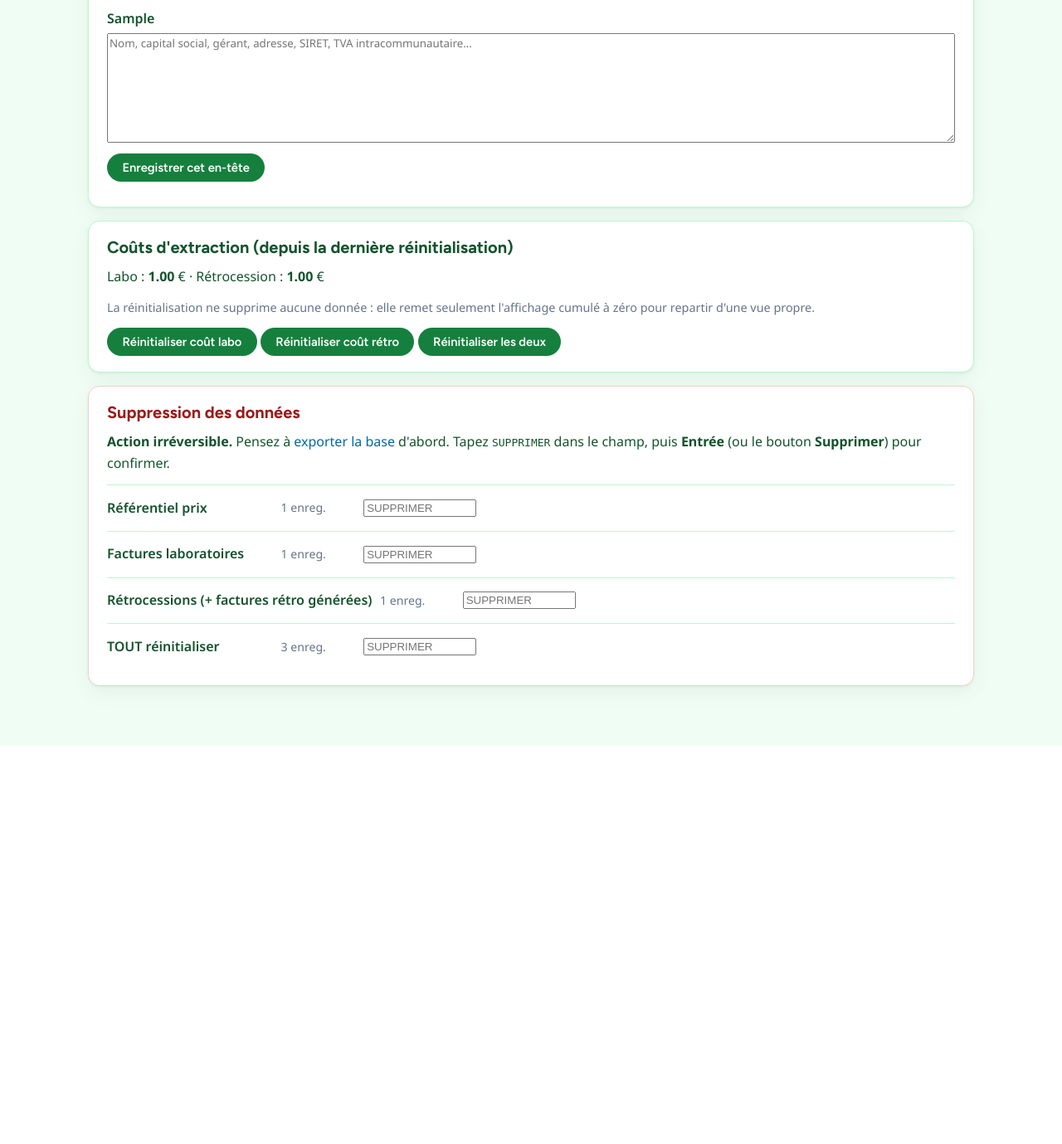
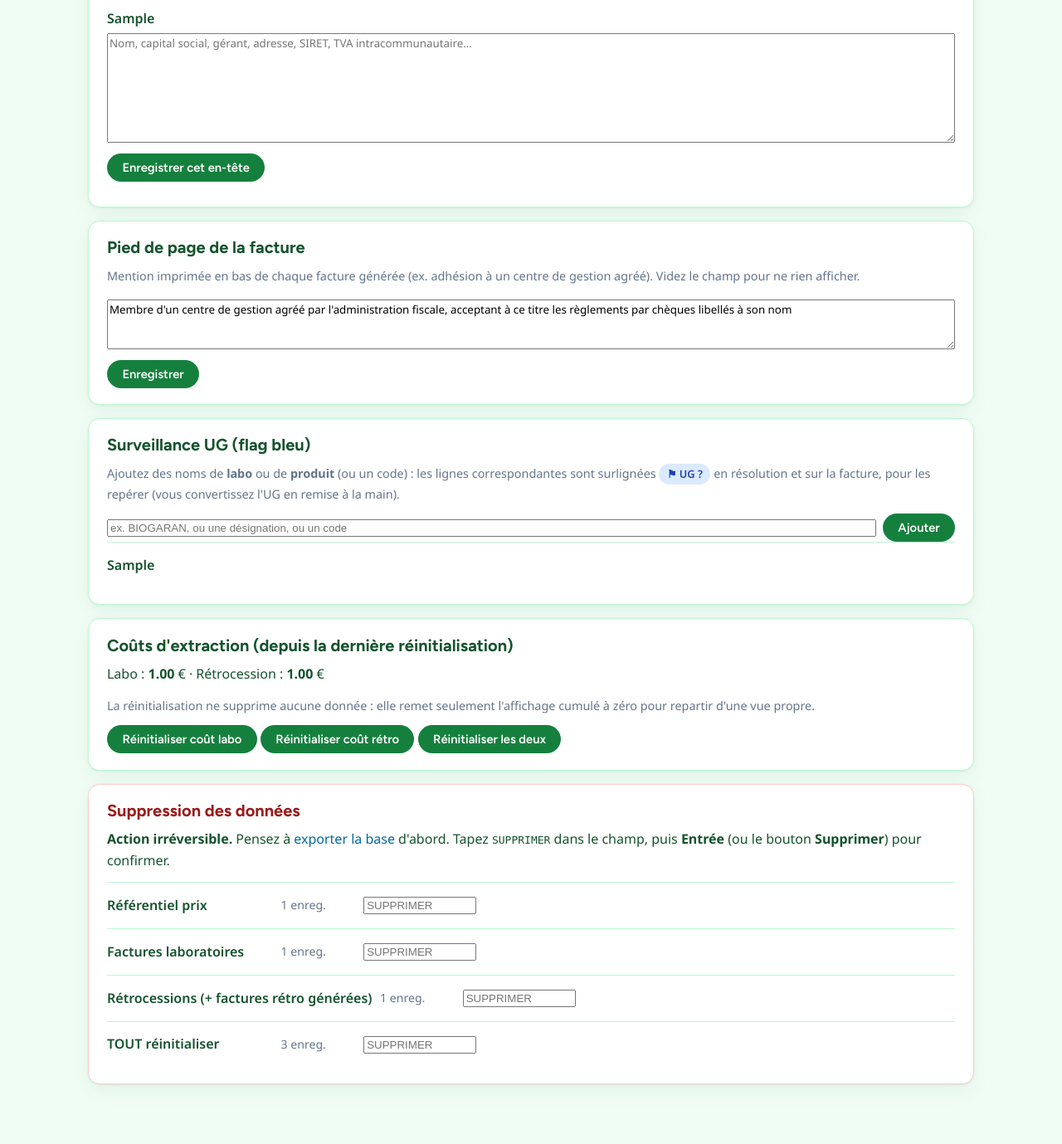
Before and after one commit to jeydead81/RetroBuddy, a FastAPI app: page /reglages in a window 1280 px wide. Shown: the part 1379-2758 px from the top of the page at 83% size. Before the commit the page ends 2278 px from the top, so only its background shows below. Run offline with FastAPI, Linux system fonts and the light colour scheme; data comes from the database, SQL or seed files in the repository; tables that the repository leaves empty hold one stand-in row (values such as "Sample post").

Commit message:
feat: destinataire nom+adresse, pied de page configurable, surveillance UG (flag bleu)
1) Destinataire affiché en bloc (nom + adresse) sur la facture générée, comme le
   modèle LGO. Adresse extraite de la facture LGO (schéma + prompt + colonne
   retro_documents). S'applique aux factures ré-importées.

2) Pied de page configurable (Réglages, défaut = mention CGA « Membre d'un centre
   de gestion agréé… »), imprimé en bas de la facture (écran + PDF).

3) Surveillance UG : liste de labos/produits/codes à flaguer en bleu (badge
   « ⚑ UG ? ») en résolution et sur la facture, pour repérer vite les produits à
   UG. L'app ne gère PAS l'UG (l'utilisateur la convertit en remise à la main) —
   juste le flag. Table surveillance + section Réglages (ajouter/retirer).

256 tests verts.

Co-Authored-By: Claude Opus 4.8 <noreply@anthropic.com>

```diff
--- a/app/db.py
+++ b/app/db.py
@@ -84,6 +84,10 @@ CREATE TABLE IF NOT EXISTS parametres (
 CREATE TABLE IF NOT EXISTS entetes_facture (
   emettrice TEXT PRIMARY KEY, mentions TEXT
 );
+
+CREATE TABLE IF NOT EXISTS surveillance (
+  id INTEGER PRIMARY KEY, terme TEXT NOT NULL
+);
 """
 
 # Colonnes ajoutées après la V1 initiale. Migration idempotente : la base
@@ -103,6 +107,7 @@ _COLONNES_AJOUTEES = [
     ("retro_documents", "empreinte", "TEXT"),
     # 'facture' (prix issu d'une facture labo) | 'resolution' (prix saisi à la main).
     ("referentiel_prix", "source", "TEXT DEFAULT 'facture'"),
+    ("retro_documents", "pharmacie_destinataire_adresse", "TEXT"),   # bloc adresse du destinataire
 ]
 
 
--- a/app/main.py
+++ b/app/main.py
@@ -7,6 +7,7 @@ from fastapi import Depends, FastAPI, Form, HTTPException, Request, UploadFile
 from fastapi.responses import FileResponse, HTMLResponse, RedirectResponse, Response
 from fastapi.templating import Jinja2Templates
 
+from app import surveillance
 from app.config import charger_config, enregistrer_cle_api
 from app.db import get_connection, init_db
 from app.format_util import fmt_qte
@@ -25,7 +26,7 @@ from app.temps3.rematch import rematcher
 from app.temps4.export_csv import facture_csv
 from app.temps4.export_pdf import facture_pdf
 from app.temps4.export_xlsx import facture_xlsx
-from app.temps4.facture_builder import construire_facture
+from app.temps4.facture_builder import PIED_FACTURE_DEFAUT, construire_facture
 from app.temps4.recalcul import recalculer_prix_facture
 from app.jobs import RegistreJobs, lancer_job
 
@@ -570,9 +571,13 @@ def creer_app(db_path="data/retrocession.db") -> FastAPI:
         n_manuel = _n("statut_ecart='resolu' AND saisie_manuelle=1")
         compteurs = {"rouge": n_rouge, "a_confirmer": n_orange, "auto": n_auto,
                      "manuel": n_manuel, "total": n_rouge + n_orange + n_auto + n_manuel}
+        termes = surveillance.termes_surveilles(c)
+        ids_surveilles = {r["id"] for r in rows
+                          if surveillance.est_surveille(r["designation"], r["code"], termes)}
         return TEMPLATES.TemplateResponse(request, "resolution.html", {
             "rows": rows, "compteurs": compteurs, "q": q, "page": page,
-            "pages": pages, "total": total, "taille": TAILLE_PAGE})
+            "pages": pages, "total": total, "taille": TAILLE_PAGE,
+            "ids_surveilles": ids_surveilles})
 
     @app.post("/resolution/ligne/{ligne_id}")
     def resolution_enregistrer(ligne_id: int, payload: dict):
@@ -953,10 +958,33 @@ def creer_app(db_path="data/retrocession.db") -> FastAPI:
     @app.get("/reglages", response_class=HTMLResponse)
     def reglages(request: Request):
         cle_presente, cle_masquee = _cle_info()
+        surv = conn().execute("SELECT id, terme FROM surveillance ORDER BY terme").fetchall()
         return TEMPLATES.TemplateResponse(request, "reglages.html", {
             "cle_presente": cle_presente, "cle_masquee": cle_masquee,
             "compteurs": _compteurs_donnees(), "entetes": _entetes_facturation(),
-            "cout_labo": _cout_total(), "cout_retro": _cout_total_retro()})
+            "cout_labo": _cout_total(), "cout_retro": _cout_total_retro(),
+            "pied_facture": _param("pied_facture", PIED_FACTURE_DEFAUT), "surveillance": surv})
+
+    @app.post("/config/pied")
+    def config_pied(pied: str = Form("")):
+        _set_param("pied_facture", pied.strip())
+        return RedirectResponse("/reglages?ok=pied", status_code=303)
+
+    @app.post("/surveillance/ajouter")
+    def surveillance_ajouter(terme: str = Form("")):
+        t = terme.strip()
+        if t:
+            c = conn()
+            c.execute("INSERT INTO surveillance (terme) VALUES (?)", (t,))
+            c.commit()
+        return RedirectResponse("/reglages?ok=surv", status_code=303)
+
+    @app.post("/surveillance/supprimer/{sid}")
+    def surveillance_supprimer(sid: int):
+        c = conn()
+        c.execute("DELETE FROM surveillance WHERE id = ?", (sid,))
+        c.commit()
+        return RedirectResponse("/reglages?ok=surv", status_code=303)
 
     @app.post("/entetes/maj")
     def entetes_maj(emettrice: str = Form(...), mentions: str = Form("")):
--- a/app/temps2/schemas.py
+++ b/app/temps2/schemas.py
@@ -21,6 +21,7 @@ class VentilationTvaLgo(BaseModel):
 class RetroEntete(BaseModel):
     pharmacie_emettrice: str | None = None
     pharmacie_destinataire: str | None = None
+    pharmacie_destinataire_adresse: str | None = None   # adresse du destinataire (multi-lignes)
     date_vente: str | None = None
     numero: str | None = None
     total_ht_affiche: float | None = None        # Total HT du récap — contrôle (N1)
--- a/app/temps2/traitement_retro.py
+++ b/app/temps2/traitement_retro.py
@@ -162,12 +162,14 @@ def traiter_retro(conn, pdf, extractor, config) -> ResultatRetro:
     cur = conn.execute(
         """
         INSERT INTO retro_documents
-          (fichier, pharmacie_emettrice, pharmacie_destinataire, date_vente, numero,
+          (fichier, pharmacie_emettrice, pharmacie_destinataire,
+           pharmacie_destinataire_adresse, date_vente, numero,
            cout_estime, total_ht_affiche, total_ht_calcule, reconciliation_ok,
            motif_reconciliation)
-        VALUES (?, ?, ?, ?, ?, ?, ?, ?, ?, ?)
+        VALUES (?, ?, ?, ?, ?, ?, ?, ?, ?, ?, ?)
         """,
         (pdf.nom, retro.entete.pharmacie_emettrice, retro.entete.pharmacie_destinataire,
+         retro.entete.pharmacie_destinataire_adresse,
          retro.entete.date_vente, retro.entete.numero, cout,
          retro.entete.total_ht_affiche, total_calc, int(ok), motif),
     )
--- a/app/ui/templates/base.html
+++ b/app/ui/templates/base.html
@@ -88,6 +88,8 @@
     .b-info{ background:#E2E8F0; color:#475569; }
     .b-warn{ background:#FEF3C7; color:#92400E; }
     .b-danger{ background:#FEE2E2; color:#991B1B; }
+    .b-ug{ background:#DBEAFE; color:#1E40AF; }        /* labo/produit surveillé (UG possible) */
+    tr.surveille td{ box-shadow:inset 3px 0 0 #2563EB; }   /* liseré bleu à gauche de la ligne */
 
     /* Compteur + barre de progression */
     #compteur{ font-family:'Figtree',sans-serif; font-size:1.3rem; font-weight:700;
--- a/app/ui/templates/reglages.html
+++ b/app/ui/templates/reglages.html
@@ -70,6 +70,42 @@
 </div>
 
 <div class="carte">
+  <h2>Pied de page de la facture</h2>
+  <p style="color:var(--grey); font-size:.9rem;">Mention imprimée en bas de chaque facture générée
+     (ex. adhésion à un centre de gestion agréé). Videz le champ pour ne rien afficher.</p>
+  {% if ok == 'pied' %}<p class="flash-ok">✓ Pied de page enregistré.</p>{% endif %}
+  <form action="/config/pied" method="post">
+    <textarea name="pied" rows="3" style="width:100%; font-family:inherit; margin:.3rem 0;">{{ pied_facture }}</textarea>
+    <button type="submit">Enregistrer</button>
+  </form>
+</div>
+
+<div class="carte">
+  <h2>Surveillance UG (flag bleu)</h2>
+  <p style="color:var(--grey); font-size:.9rem;">Ajoutez des noms de <strong>labo</strong> ou de
+     <strong>produit</strong> (ou un code) : les lignes correspondantes sont surlignées
+     <span class="badge b-ug">⚑ UG&nbsp;?</span> en résolution et sur la facture, pour les repérer
+     (vous convertissez l'UG en remise à la main).</p>
+  {% if ok == 'surv' %}<p class="flash-ok">✓ Liste mise à jour.</p>{% endif %}
+  <form action="/surveillance/ajouter" method="post" class="reglages-form">
+    <input type="text" name="terme" placeholder="ex. BIOGARAN, ou une désignation, ou un code"
+           style="flex:1; min-width:260px;" required>
+    <button type="submit">Ajouter</button>
+  </form>
+  {% for s in surveillance %}
+  <div class="ligne-suppr">
+    <span class="nom">{{ s.terme }}</span>
+    <form action="/surveillance/supprimer/{{ s.id }}" method="post"
+          onsubmit="return confirm('Retirer « {{ s.terme }} » de la surveillance ?');">
+      <button type="submit" class="rouge">Retirer</button>
+    </form>
+  </div>
+  {% else %}
+  <p style="color:var(--grey);">Aucun terme surveillé pour l'instant.</p>
+  {% endfor %}
+</div>
+
+<div class="carte">
   <h2>Coûts d'extraction (depuis la dernière réinitialisation)</h2>
   <p>Labo : <strong>{{ "%.2f"|format(cout_labo) }}</strong> € ·
      Rétrocession : <strong>{{ "%.2f"|format(cout_retro) }}</strong> €</p>
--- a/app/ui/templates/resolution.html
+++ b/app/ui/templates/resolution.html
@@ -37,8 +37,8 @@
     <th>Statut</th><th>Action</th>
   </tr>
   {% for r in rows %}
-  <tr data-id="{{ r['id'] }}" class="ligne {{ r['statut_ecart'] }}">
-    <td>{{ r["designation"] }}</td>
+  <tr data-id="{{ r['id'] }}" class="ligne {{ r['statut_ecart'] }}{% if r['id'] in ids_surveilles %} surveille{% endif %}">
+    <td>{{ r["designation"] }}{% if r['id'] in ids_surveilles %} <span class="badge b-ug">⚑ UG&nbsp;?</span>{% endif %}</td>
     <td>{{ r["code"] }}</td>
     <td>{{ r["qte"] | qte }}</td>
     <td>{{ r["bl_numero"] }}</td>
--- a/prompts/extraction_retro.txt
+++ b/prompts/extraction_retro.txt
@@ -5,7 +5,10 @@ RÈGLES IMPÉRATIVES :
 1. type_document = "retro_lgo".
 2. EN-TÊTE :
    - pharmacie_emettrice = la société qui ÉMET la facture (bloc société en haut).
-   - pharmacie_destinataire = la pharmacie ACHETEUSE (bloc destinataire).
+   - pharmacie_destinataire = le NOM de la pharmacie ACHETEUSE (bloc destinataire).
+   - pharmacie_destinataire_adresse = l'ADRESSE complète de cette pharmacie acheteuse,
+     telle qu'imprimée sous son nom (rue, code postal + ville, pays), en conservant les
+     retours à la ligne (séparés par des sauts de ligne). Sans répéter le nom.
    - date_vente = la date de la vente rétrocession ; numero = le numéro de facture.
 3. REGROUPEMENT PAR BL : le document liste des en-têtes "Bon livraison <numéro> du
    <date>". Chaque en-tête s'applique à TOUTES les lignes produit qui suivent, jusqu'au
```
Also changed, not shown: app/surveillance.py (added, +12 -0 lines), app/temps4/export_pdf.py (+13 -5 lines), app/temps4/facture_builder.py (+19 -5 lines), app/ui/templates/facture.html (+12 -6 lines), tests/test_facture_builder.py (+19 -0 lines), tests/test_surveillance.py (added, +9 -0 lines).
